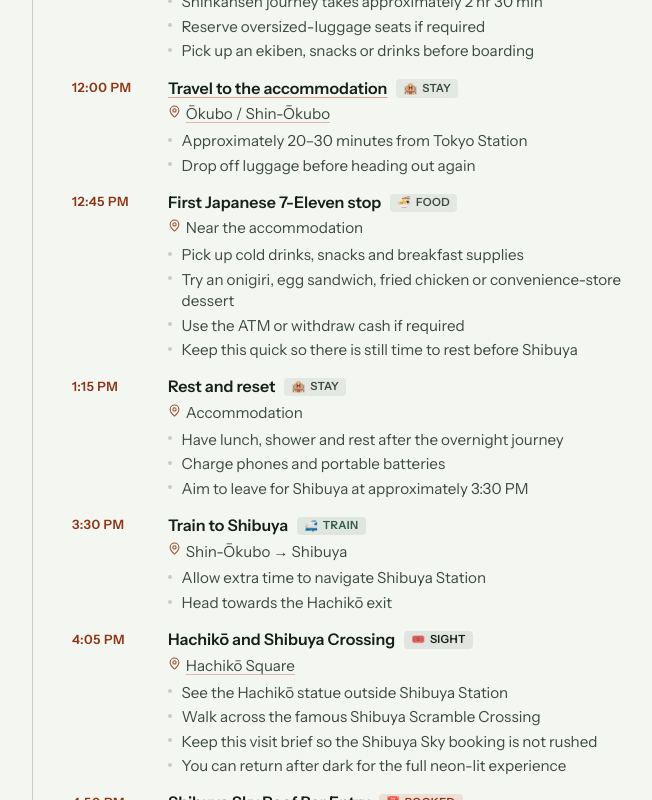
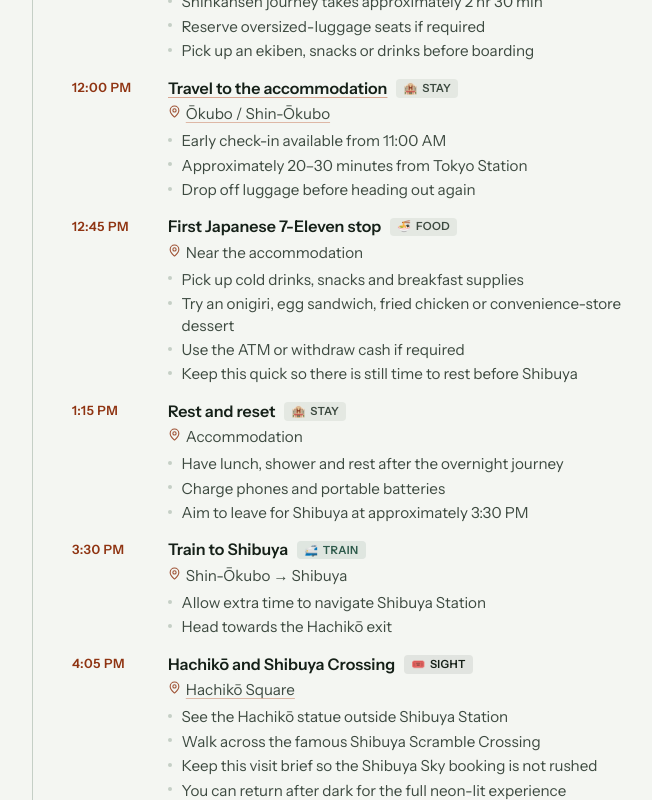
Before and after one commit to kathrynfieg/japan-itinerary-2026, a Vue app: page / in a window 1280 px wide. Shown: the part 2060-2860 px from the top of the page, without its empty margins (300-952 px from the left). Built offline with nearby package versions, Linux system fonts and the light colour scheme.

Commit message:
update trip details

```diff
--- a/src/data/trip.ts
+++ b/src/data/trip.ts
@@ -88,7 +88,7 @@ export const keyLinks: TripLink[] = [
   {
     label: 'Tokyo accommodation',
     href: 'https://drive.google.com/drive/folders/1c8aMCdnIIhdH_d_AGqAQDU-tL12qTQSY?usp=drive_link',
-    note: '22 July · Drive folder',
+    note: '22 July · Early check-in from 11:00 AM · Drive folder',
   },
   {
     label: 'Shibuya Sky tickets',
@@ -113,7 +113,7 @@ export const keyLinks: TripLink[] = [
   {
     label: 'Kyoto ghost tour',
     href: 'https://drive.google.com/drive/folders/1IJG17in0tftnb79nvIt-y5KHgce0VJiu?usp=drive_link',
-    note: '26 July · Free cancellation until 25 July',
+    note: '26 July · 7:30 PM · Free cancellation until 25 July',
   },
   {
     label: 'K36 rooftop bar',
@@ -219,6 +219,7 @@ export const days: Day[] = [
         maps: 'https://www.google.com/maps/search/?api=1&query=Shin-Okubo+Station+Tokyo',
         type: 'stay',
         notes: [
+          'Early check-in available from 11:00 AM',
           'Approximately 20–30 minutes from Tokyo Station',
           'Drop off luggage before heading out again',
         ],
@@ -824,7 +825,7 @@ export const days: Day[] = [
     title: 'Day 5',
     theme: 'birthday',
     summary:
-      'Celebrate Zac’s 30th birthday with a Lake Ashi morning, a journey to Kyoto, exceptional ramen and a memorable night in Gion.',
+      'Celebrate Zac’s 30th birthday with a Lake Ashi morning, a journey to Kyoto, exceptional ramen and a Kyoto ghost tour.',
     activities: [
       {
         time: '7:30 AM',
@@ -933,39 +934,39 @@ export const days: Day[] = [
       },
       {
         time: '6:30 PM',
-        title: 'Walk to Gion',
-        place: 'Kawaramachi → Gion',
-        type: 'suggestion',
+        title: 'Travel to Arashiyama',
+        place: 'Kawaramachi → Arashiyama',
+        type: 'train',
         notes: [
-          'Cross the Kamo River into Kyoto’s best-known traditional entertainment district.',
-          'Gion is recognised for wooden townhouses, teahouses, geiko and maiko culture.',
-          'Arrive at the theatre at least 15 minutes before the performance.',
+          'Head west after ramen for the booked ghost tour.',
+          'Allow around 40–50 minutes from central Kyoto.',
+          'Confirm the exact meeting point in the GetYourGuide booking.',
         ],
       },
       {
         time: '7:00 PM',
-        title: 'Gion Corner traditional arts show',
+        title: 'Alternative: Gion Corner traditional arts show',
         place: 'Gion Kobu',
         maps: 'https://www.google.com/maps/search/?api=1&query=Gion+Corner+Kyoto',
-        type: 'experience',
+        type: 'suggestion',
         notes: [
           'A compact introduction to several traditional Japanese performing arts.',
           'The show includes maiko dance, tea ceremony, koto music and classical theatre.',
-          'Book premium seats or seats with tea and sweets to make the birthday feel more special.',
+          'Backup option if the ghost tour is cancelled; book premium seats or seats with tea and sweets.',
         ],
         link: 'https://www.kyoto-gioncorner.com/global/en.html',
       },
       {
-        time: 'Evening · TBC',
-        title: 'Alternative: Kyoto ghost tour',
+        time: '7:30 PM',
+        title: 'Kyoto ghost tour',
         place: 'Arashiyama',
         maps: 'https://www.google.com/maps/search/?api=1&query=Arashiyama+Bamboo+Grove',
-        type: 'suggestion',
+        type: 'booking',
         notes: [
           'A small-group night walk exploring Kyoto’s darker history, ghost stories and urban legends.',
           'The tour passes through atmospheric parts of Arashiyama, including the bamboo forest after dark.',
-          'Lasts approximately two-and-a-half hours and requires advance booking.',
-          'Choose this instead of Gion Corner; allow around 40–50 minutes to travel from central Kyoto.',
+          'Lasts approximately two-and-a-half hours.',
+          'Allow around 40–50 minutes to travel from central Kyoto after ramen.',
           'The later finish may mean skipping or shortening the K36 rooftop drinks.',
           'Booked via GetYourGuide — free cancellation until 25 July.',
         ],
```
